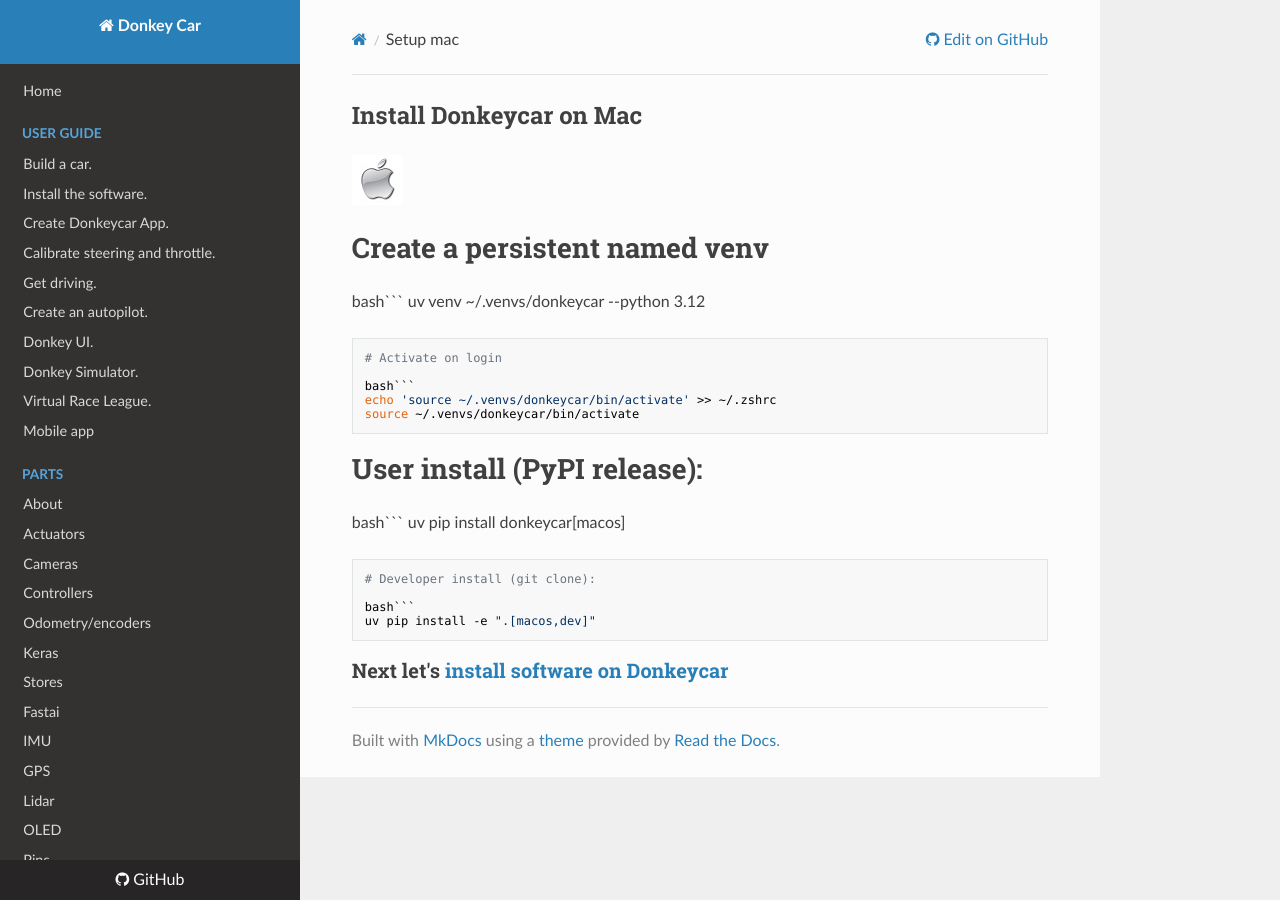
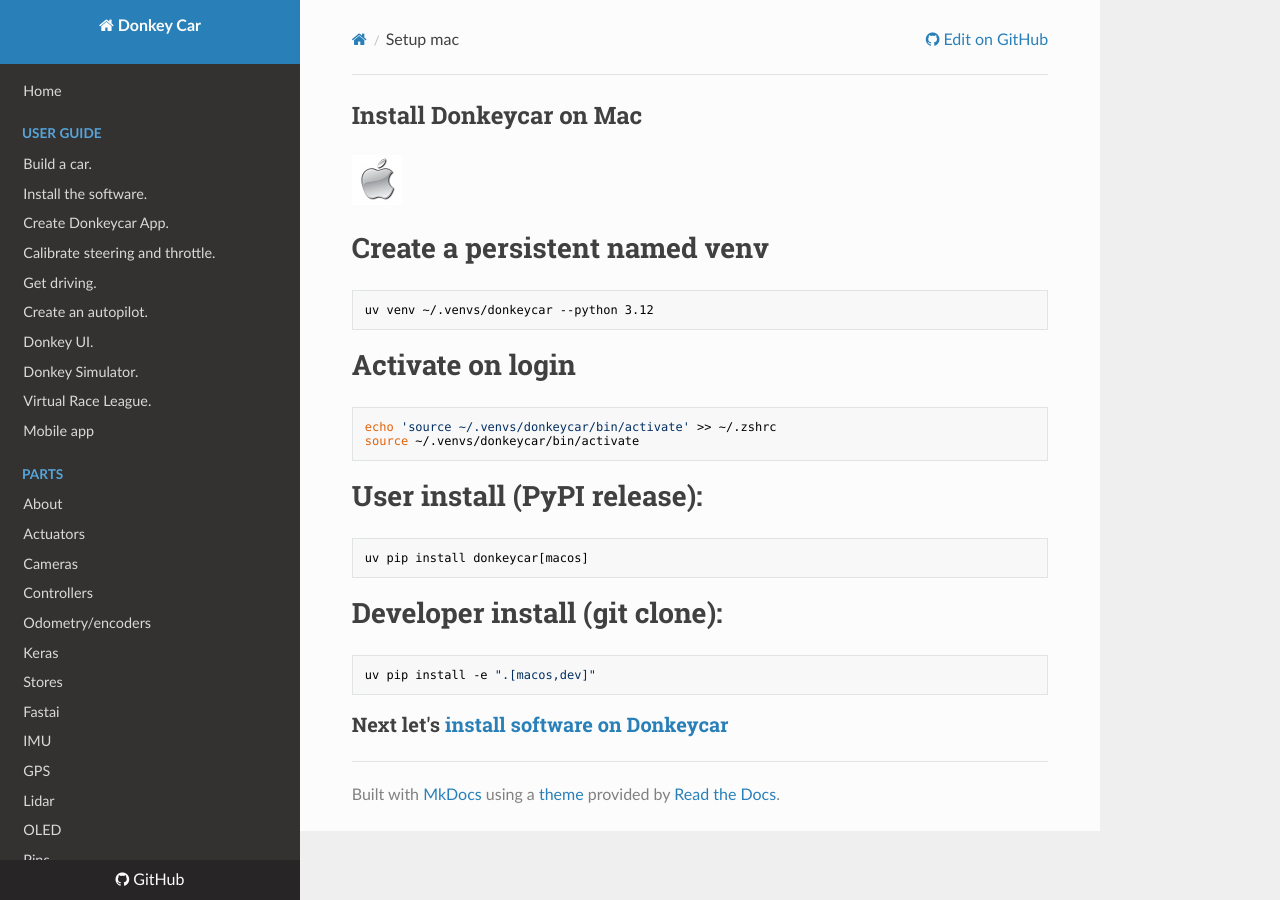
Before and after one commit to autorope/donkeydocs, an MkDocs documentation site: the page built from docs/guide/host_pc/setup_mac.md, in a window 1280 px wide. Built offline with MkDocs 1.6.1, drawn with Linux system fonts in a browser that asks for light colours; nearby versions of some CDN libraries.

Commit message:
Correct bash code block formatting in setup_mac.md
Fixed formatting for bash code blocks in setup_mac.md

````diff
--- a/docs/guide/host_pc/setup_mac.md
+++ b/docs/guide/host_pc/setup_mac.md
@@ -4,23 +4,23 @@
 
 # Create a persistent named venv
 
-bash```
+```bash
 uv venv ~/.venvs/donkeycar --python 3.12
 ```
 # Activate on login
 
-bash```
+```bash
 echo 'source ~/.venvs/donkeycar/bin/activate' >> ~/.zshrc
 source ~/.venvs/donkeycar/bin/activate
 ```
 # User install (PyPI release):
 
-bash```
+```bash
 uv pip install donkeycar[macos]
 ```
 # Developer install (git clone):
 
-bash```
+```bash
 uv pip install -e ".[macos,dev]"
 ```
 ### Next let's [install software on Donkeycar](/guide/install_software/#step-2-install-software-on-donkeycar)
````
